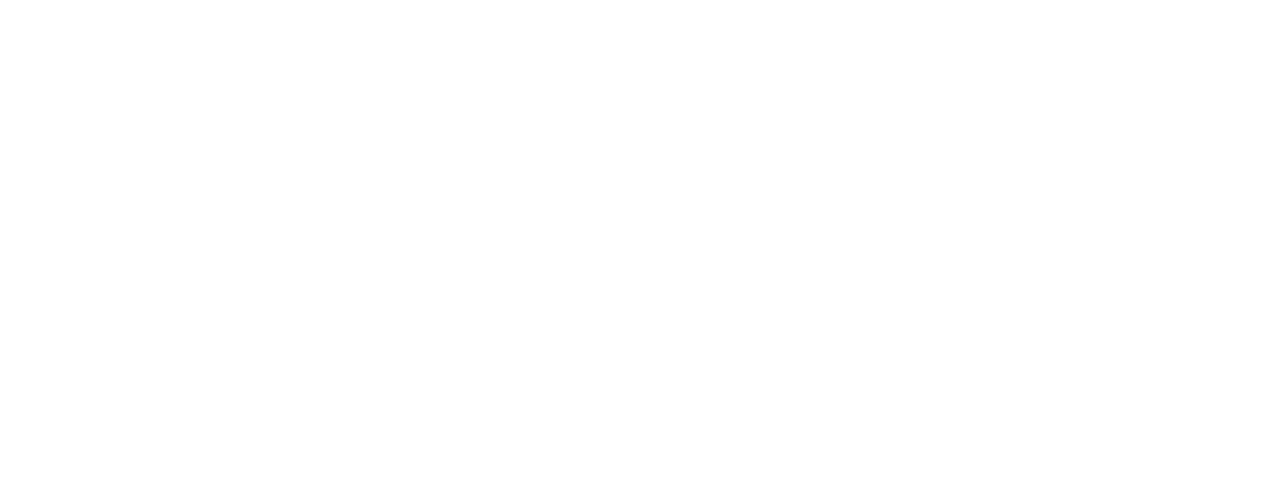
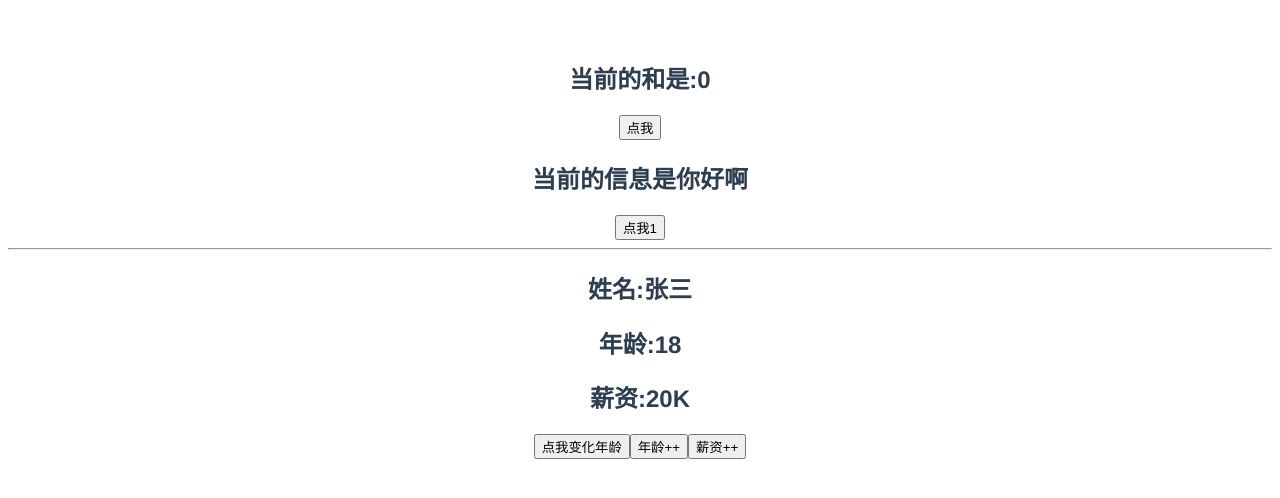
Before and after one commit to zhangzan0224/vue3Study, a Vue app: page /watchtest in a window 1280 px wide. Before the commit this address had no page. Shown: the top 498 px of the page. Built offline with nearby package versions, Linux system fonts and the light colour scheme.

Commit message:
watch的几种情况案例

```diff
--- a/src/router/routes.js
+++ b/src/router/routes.js
@@ -10,6 +10,12 @@
     path: "/computedtest",
     component: () => import("@/testComputed/index.vue"),
   },
+  // 计算属性测试组件导入
+  {
+    name: "watchTest",
+    path: "/watchtest",
+    component: () => import("@/testWatch/index.vue"),
+  },
 ];
 
 export default routes;
--- /dev/null
+++ b/src/testWatch/index.vue
@@ -0,0 +1,77 @@
+<template>
+  <div class="container">
+    <h2>当前的和是:{{ sum }}</h2>
+    <button @click="sum++">点我</button>
+    <h2>当前的信息是{{ msg }}</h2>
+    <button @click="msg += '!'">点我1</button>
+    <hr />
+    <h2>姓名:{{ person.name }}</h2>
+    <h2>年龄:{{ person.age }}</h2>
+    <h2>薪资:{{ person.job.j1.salary }}K</h2>
+    <button @click="person.name += '~'">点我变化年龄</button>
+    <button @click="person.age++">年龄++</button>
+    <button @click="person.job.j1.salary++">薪资++</button>
+  </div>
+</template>
+<script>
+import { ref, watch, reactive } from "vue";
+export default {
+  name: "TestWatch",
+  setup() {
+    let sum = ref(0);
+    let msg = ref("你好啊");
+    const person = reactive({
+      name: "张三",
+      age: 18,
+      job: {
+        j1: {
+          salary: 20,
+        },
+      },
+    });
+    /* 监视情况1,ref定义的数据 */
+    watch(sum, (newVal, oldVal) => {
+      console.log("sum的值变化了", newVal, oldVal);
+    });
+    /* 监视情况2 ref定义的多个数据 */
+    watch([sum, msg], (newVal, oldVal) => {
+      console.log("sum或者msg的值变化了", newVal, oldVal);
+    });
+    /* 监视情况3 监控reactive定义的响应数据 , ! 1 ,强制开启了深度监听,2 无法拿到老的数据 */
+    watch(
+      person,
+      (newVal, oldVal) => {
+        console.log("person的值变化了", newVal, oldVal);
+      }
+      // { deep: false }
+    );
+    /* 监视情况4 监控reactive定义的响应数据中的某个属性得写成返回函数,这时可以拿到新的和老的数据*/
+    watch(
+      () => person.age,
+      (newVal, oldVal) => {
+        console.log("person的年龄值变化了", newVal, oldVal);
+      }
+    );
+    /* 监视情况5 监控reactive定义的响应数据中的某些属性得写成返回函数,这时可以拿到新的和老的数据*/
+    watch([() => person.age, () => person.name], (newVal, oldVal) => {
+      console.log("person的年龄或者名字发生值变化了", newVal, oldVal);
+    });
+    // 特殊情况,监控比较深层次的reactive定义下的响应式数据,需开启深度监听
+    watch(
+      () => person.job,
+      (newVal, oldVal) => {
+        console.log("person的job发生值变化了", newVal, oldVal);
+      },
+      {
+        deep: true, // !这时候开启深度监听,无法监控到老的数据
+      }
+    );
+    return {
+      sum,
+      msg,
+      person,
+    };
+  },
+};
+</script>
+<style lang="scss" scoped></style>
```
Also changed, not shown: 1 other file (tests, documents, lock files or other folders).
